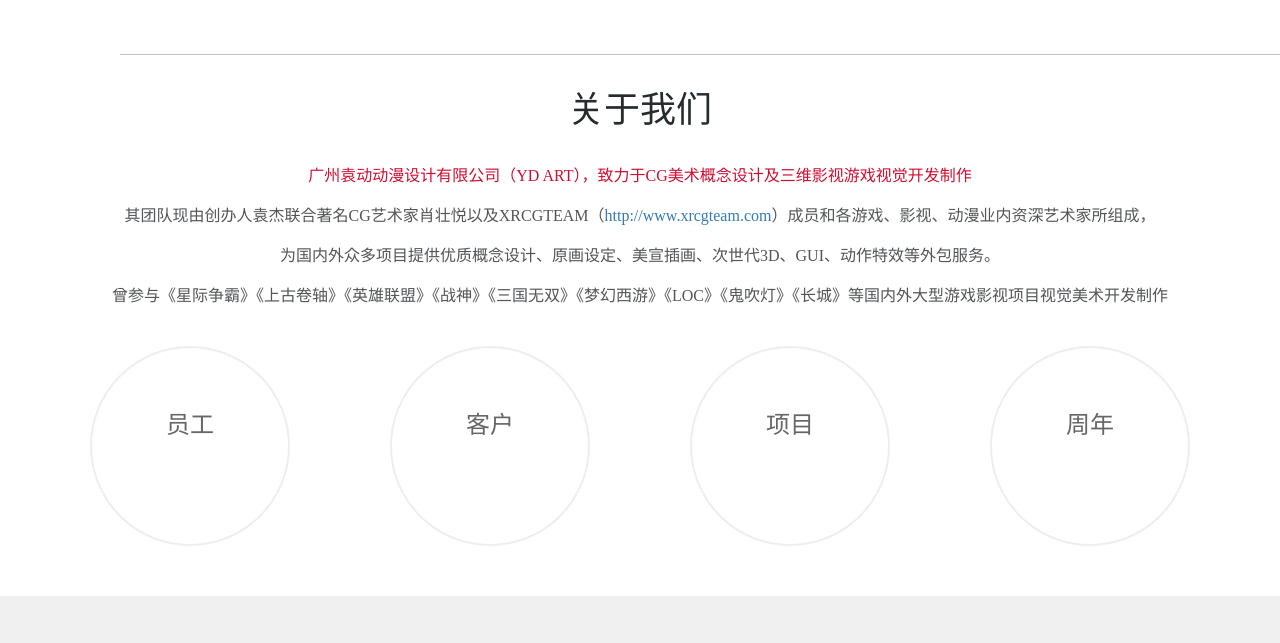
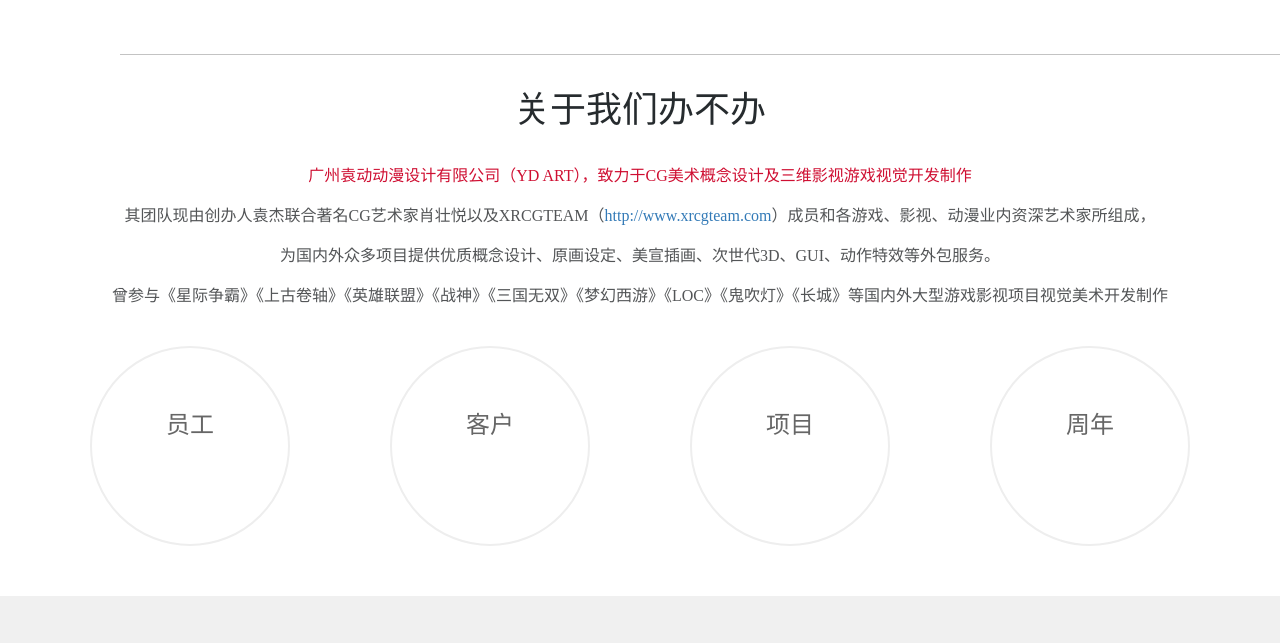
Before and after one commit to daxia885/art, a plain HTML site: page index.html in a window 1280 px wide. Shown: the part 924-1567 px from the top of the page. Drawn offline with Linux system fonts and the light colour scheme; a script that the page names is missing.

Commit message:
测试一下提交

```diff
--- a/index.html
+++ b/index.html
@@ -102,7 +102,7 @@
 			<!--关于我们-->
 			<div class="aboutUs">
 				<div class="wrap">
-					<div class="title wow bounceInUp">关于我们</div>
+					<div class="title wow bounceInUp">关于我们办不办</div>
 					<div class="text wow slideInDown">
 						<span class="ccf0f32">广州袁动动漫设计有限公司（YD ART），致力于CG美术概念设计及三维影视游戏视觉开发制作</span>
 						<span>其团队现由创办人袁杰联合著名CG艺术家肖壮悦以及XRCGTEAM（<a href="http://www.xrcgteam.com">http://www.xrcgteam.com</a>）成员和各游戏、影视、动漫业内资深艺术家所组成，</span>
```
